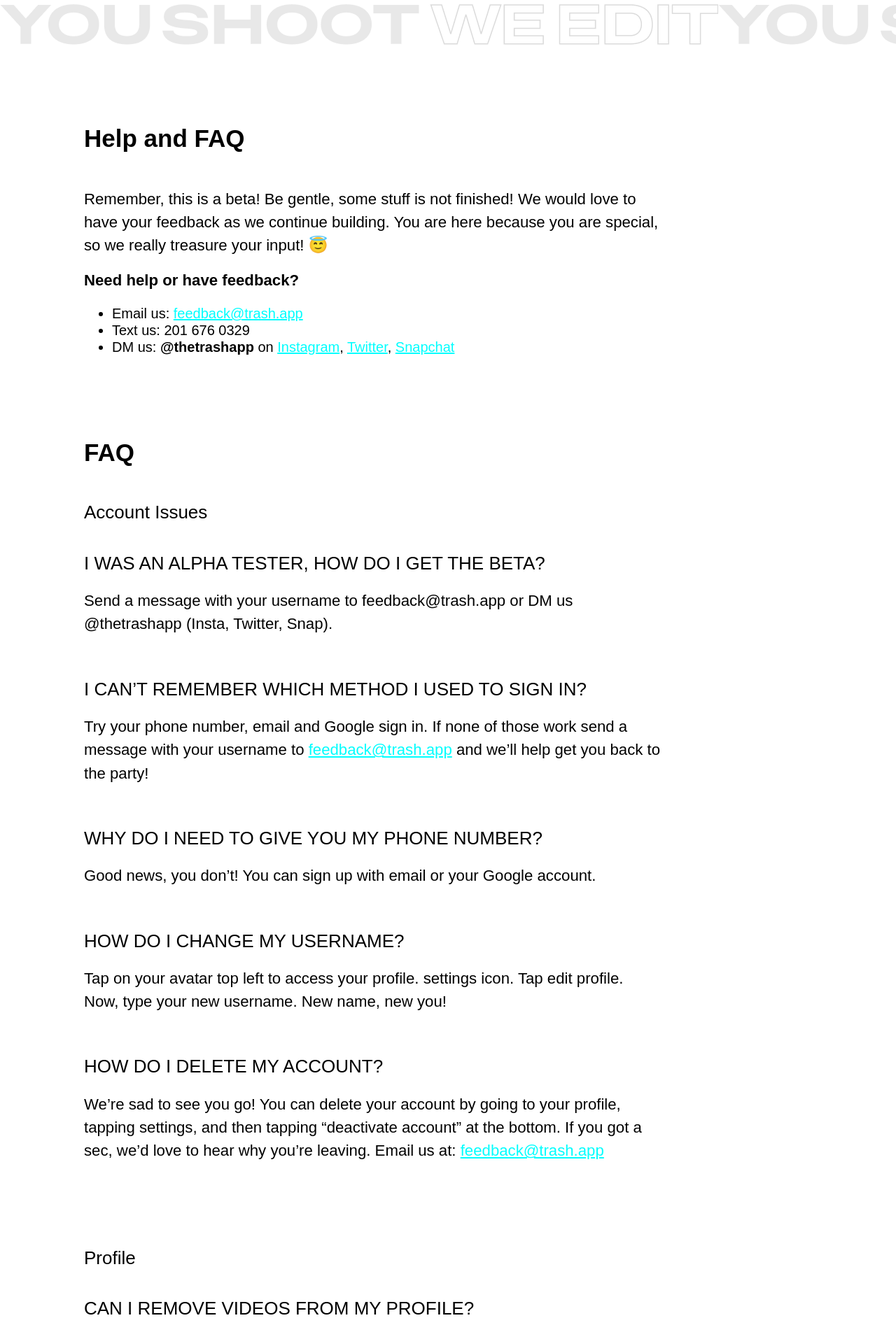
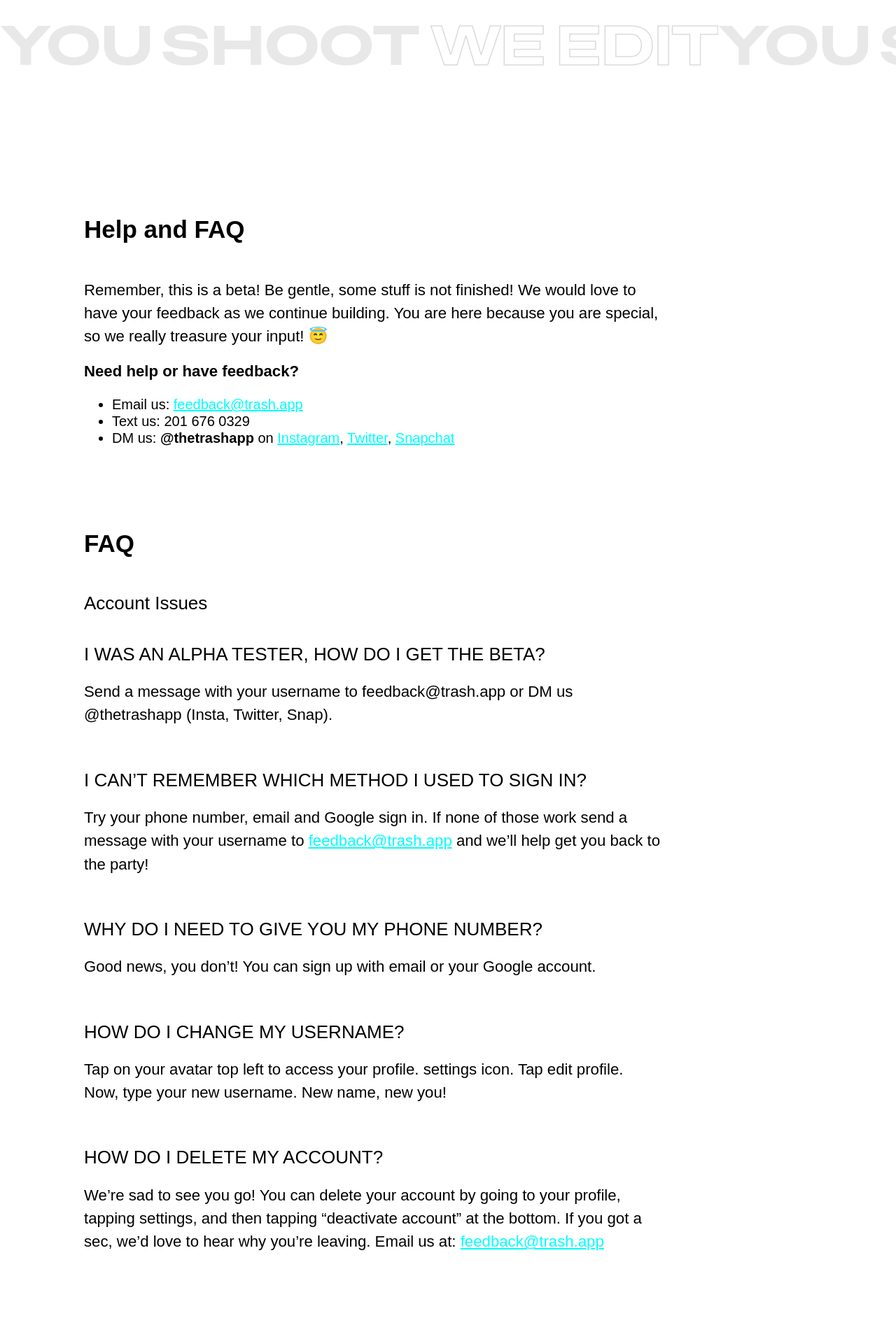
Before and after one commit to TRASH-INC/trash-inc.github.io, a Jekyll site: the page built from FAQ.html, in a window 1280 px wide. Shown: the top 1914 px of the page at 70% size. Built offline with Jekyll 4.4.1, drawn with Linux system fonts in a browser that asks for light colours; some web fonts are replaced.

Commit message:
Update callout styling in header and footer

```diff
--- a/_includes/site-footer.html
+++ b/_includes/site-footer.html
@@ -6,7 +6,8 @@
   </ul>
 
   <p class="site-footer__copyright">&copy;Trash Inc.</p>
+</footer>
 
-  <div class="callout callout-footer">
-  </div>
-</footer>
+<div class="callout callout-footer">
+  <a class="callout__link" href="/"></a>
+</div>
--- a/_includes/site-header.html
+++ b/_includes/site-header.html
@@ -1,12 +1,17 @@
+{% if page.url == "/" or page.url == 'index.html' %}
+<div class="callout callout-header--dark">
+  <a class="callout__link" href="/"></a>
+</div>
+
 <header class="site-header">
-  {% if page.url == "/" or page.url == 'index.html' %}
-    <a class="callout callout-header--dark" href="/"></a>
   <video class="site-header__halo" autoplay loop muted playsinline>
     <source src="assets/videos/trash__halo--cropped.webm" type="video/webm">
     <source src="assets/videos/trash__halo--cropped.mp4" type="video/mp4">
     <img src="assets/images/trash__halo--cropped.gif" alt="Animated image of the TRASH halo rotating continuously.">
   </video>
+</header>
 {% elsif page.url != "/" and page.url != 'index.html' %}
-    <a class="callout callout-header" href="/"></a>
+<div class="callout callout-header">
+  <a class="callout__link" href="/"></a>
+</div>
 {% endif %}
-</header>
--- a/_sass/components/_callout.scss
+++ b/_sass/components/_callout.scss
@@ -7,26 +7,32 @@
 .callout-footer {
   background-image: url('../images/layout-you-shoot--black.png'), url('../images/layout-you-shoot--bg.png');
   background-position: left center, left center;
-  background-repeat: repeat-x, no-repeat;
+  background-repeat: repeat-x, repeat-x;
   bottom: 0;
   display: block;
   height: 100px;
   left: 0;
+  margin-top: $spacing-medium;
   position: relative;
+
+  @media (min-width: $screen-size-medium) {
+    margin-top: $spacing-large;
+  }
 }
 
 .callout-header {
+  @include margin($spacing-base null);
   background-image: url('../images/layout-you-shoot--white-light.png');
   height: 70px;
-  left: 0;
-  position: absolute;
-  top: 0;
 }
 
 .callout-header--dark {
+  @include margin($spacing-base null);
   background-image: url('../images/layout-you-shoot--white-dark.png');
   height: 70px;
-  left: 0;
-  position: absolute;
-  top: 0;
 }
+
+.callout__link {
+  display: block;
+  height: 100%;
+}
```
Lines whose indentation alone changed are shown as unchanged.
